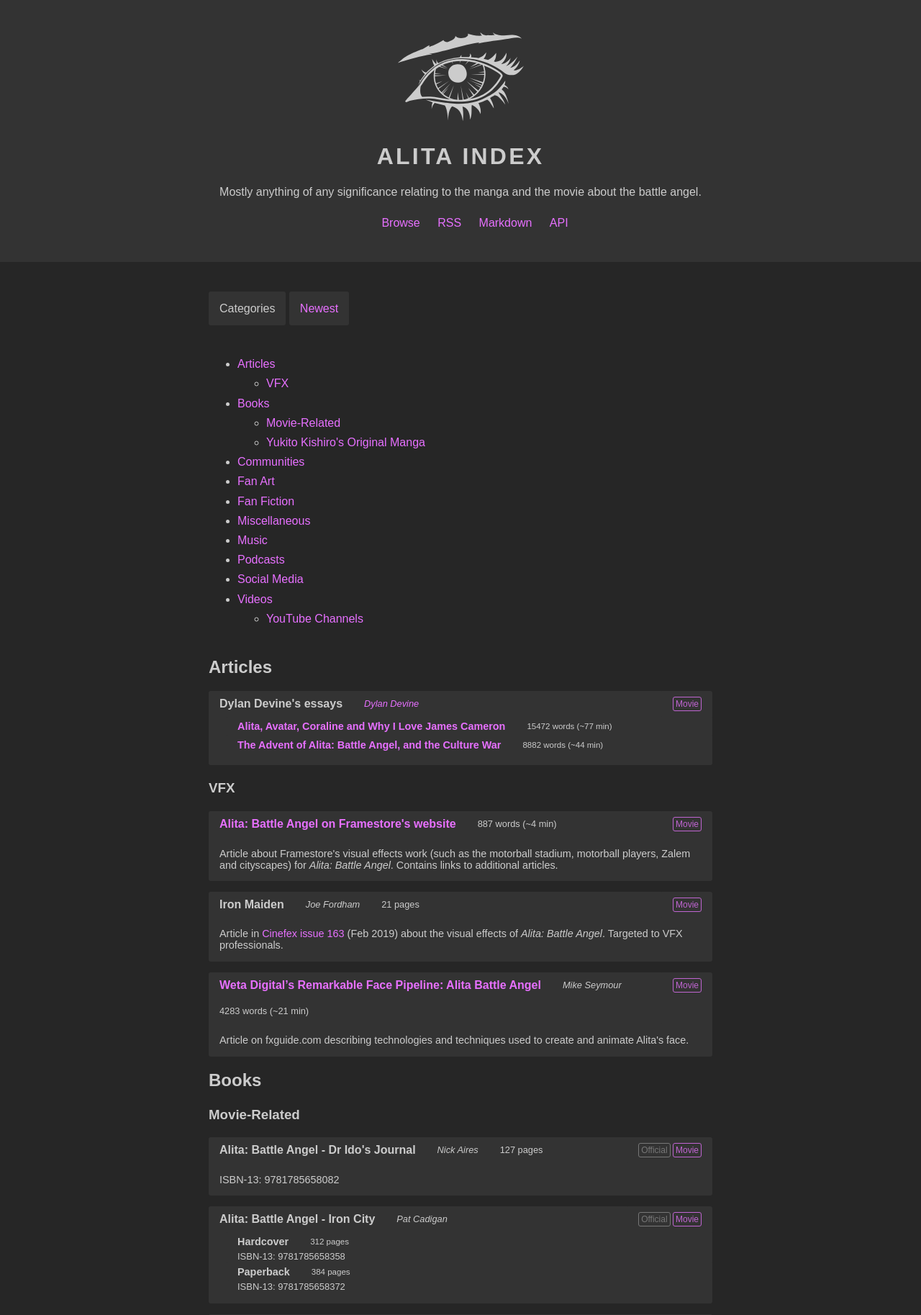
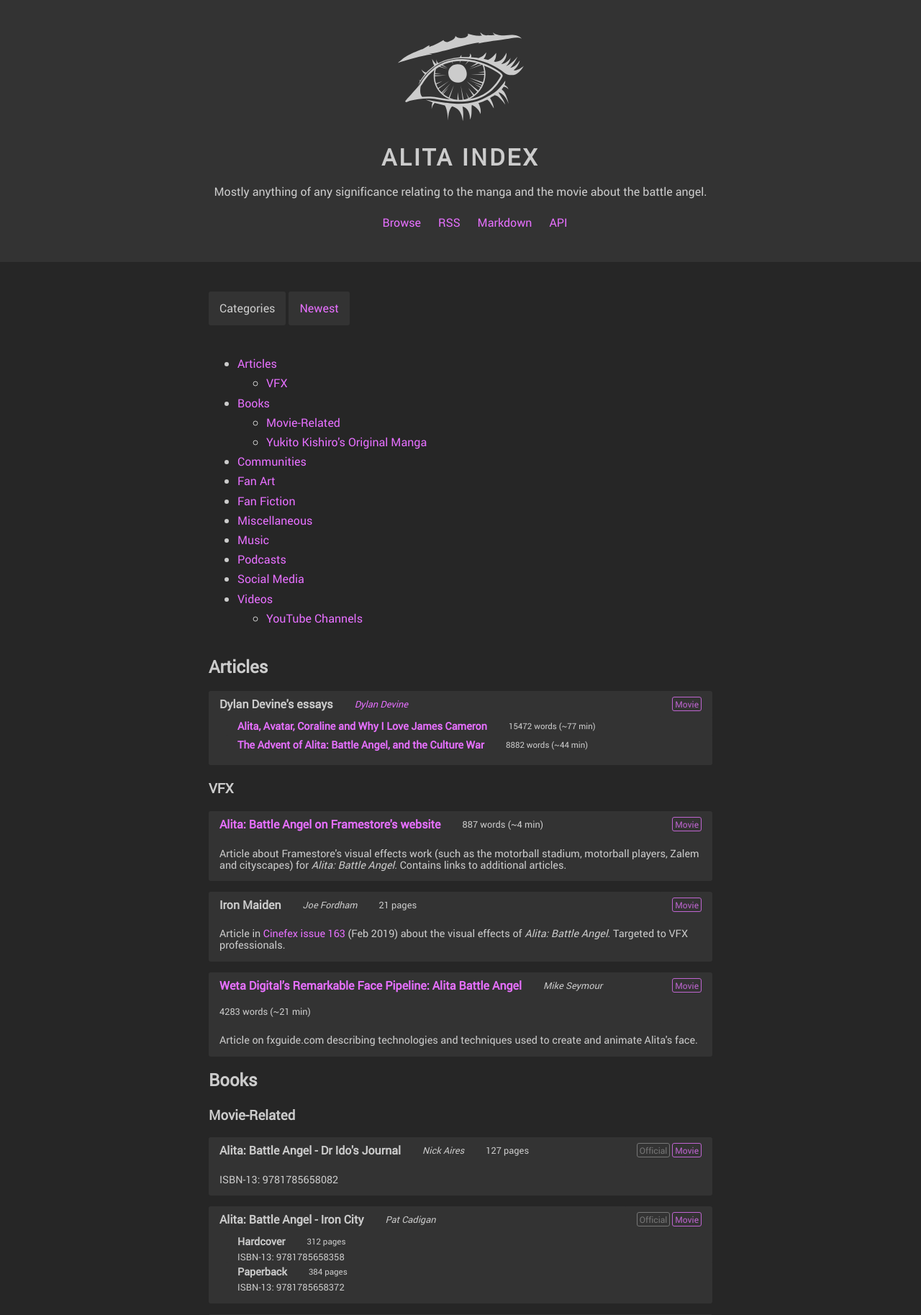
Before and after one commit to Caeglathatur/alita-index-2, a Django app: page / in a window 1280 px wide. Shown: the top 1827 px of the page at 72% size. Run offline with Django 3.2, Linux system fonts and the light colour scheme; data comes from the database, SQL or seed files in the repository; data that the repository does not hold is empty.

Commit message:
Use Roboto font

```diff
--- a/static/css/style.css
+++ b/static/css/style.css
@@ -1,3 +1,8 @@
+@font-face {
+    font-family: "Roboto Regular";
+    src: url("/static/fonts/Roboto-Regular-webfont.woff") format("woff");
+}
+
 :root {
     --main-bg-color: #262626;
     --light-bg-color: #333333;
@@ -9,7 +14,7 @@
 }
 
 body {
-    font-family: Arial, Helvetica, sans-serif;
+    font-family: "Roboto Regular", Arial, Helvetica, sans-serif;
     background-color: var(--main-bg-color);
     color: var(--text-color);
     line-height: 1.7em;
```
Also changed, not shown: static/fonts/Roboto-Regular-webfont.woff (added).
